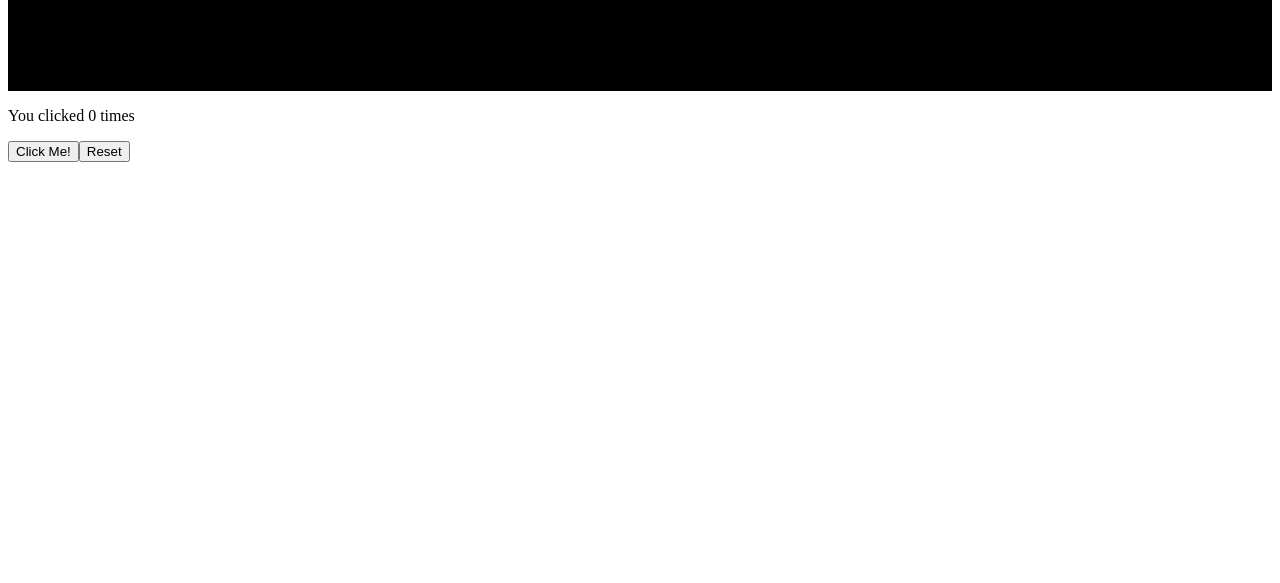
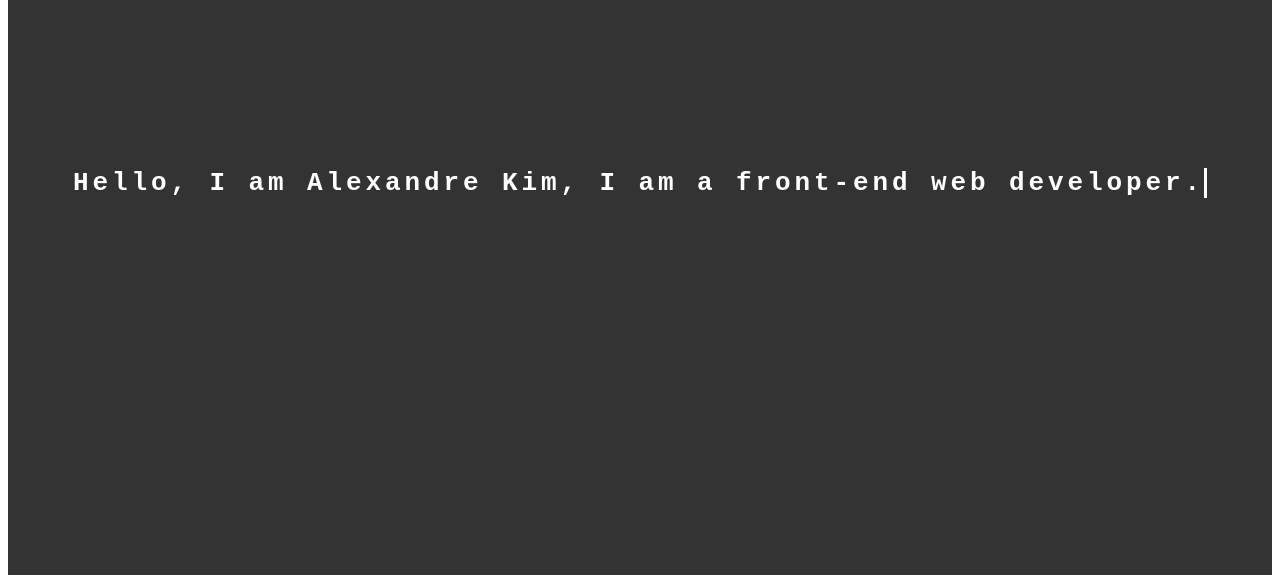
Before and after one commit to jinhwanee93/alexandrekim_profile, a Gatsby site: page / in a window 1280 px wide. Shown: the part 217-800 px from the top of the page. Built offline with nearby package versions, Linux system fonts and the light colour scheme; Gatsby itself is replaced by a stand-in of ours.

Commit message:
Reorganize components and add typewriter effect to herotitle

```diff
--- a/gatsby-config.js
+++ b/gatsby-config.js
@@ -6,4 +6,9 @@
 
 module.exports = {
   /* Your site config here */
+  siteMetadata: {
+    title: `Profile Website`,
+    siteUrl: `https://www.alexandrekim.com`,
+    description: `Profile website made by and for Alexandre Kim`,
+  }
 }
--- a/src/pages/components/Hero.style.js
+++ /dev/null
@@ -1,18 +0,0 @@
-import styled from 'styled-components';
-
-export const HeroContainer = styled.div`
-    background-color: black;
-    color: white;
-    height: 300px;
-    position: relative;
-
-    h1 {
-        font-family: 'Open Sans', sans-serif;
-        left: 50%;
-        margin: 0;
-        position: absolute;
-        text-align: center;
-        top: 50%;
-        transform: translate(-50%,-50%);
-    }
-`;
--- a/src/pages/components/Hero.js
+++ b/src/pages/components/Hero/Hero.js
@@ -1,18 +1,22 @@
-import React, { useState } from "react"
+// import React, { useState } from "react"
+import React from "react"
 import {
-  HeroContainer
+  HeroContainer,
+  HeroTitle
 } from './Hero.style';
 
 export default function Hero() {
-  const [count, setCount] = useState(0);
+  // const [count, setCount] = useState(0);
+
+
 
   return (
     <div>
       <HeroContainer>
-        <h1>Hello, I am Alexandre Kim, I am a front-end web developer.</h1>
+        <HeroTitle>Hello, I am Alexandre Kim, I am a front-end web developer.</HeroTitle>
       </HeroContainer>
 
-      <div>
+      {/* <div>
         <p> You clicked {count} times </p>
         <button onClick={() => setCount(count + 1)}>
           Click Me!
@@ -20,7 +24,7 @@ export default function Hero() {
         <button onClick={() => setCount(0)}>
           Reset
         </button>
-      </div>
+      </div> */}
     </div>
   )
 }
--- /dev/null
+++ b/src/pages/components/Hero/Hero.style.js
@@ -0,0 +1,32 @@
+import styled from 'styled-components';
+
+export const HeroContainer = styled.div`
+    align-items: center;
+    background: #333;
+    display: flex;
+    height: 98vh;
+    width: 100%;
+`;
+
+export const HeroTitle = styled.h1`
+    border-right: .15em solid white;
+    color: white;
+    font-family: monospace;
+    overflow: hidden;
+    white-space: nowrap;
+    margin: 0 auto;
+    letter-spacing: .15em;
+    animation:
+        typing 3.5s steps(40, end),
+        blink-caret .75s step-end infinite;
+
+    @keyframes typing {
+        from { width: 0 }
+        to { width: 100% }
+    }
+
+    @keyframes blink-caret {
+        from, to { border-color: transparent }
+        50% { border-color: white; }
+    }
+`;
--- a/src/pages/index.js
+++ b/src/pages/index.js
@@ -1,5 +1,5 @@
 import React from 'react';
-import Hero from './components/Hero';
+import Hero from './components/Hero/Hero';
 
 export default function Index() {
   return(
```
